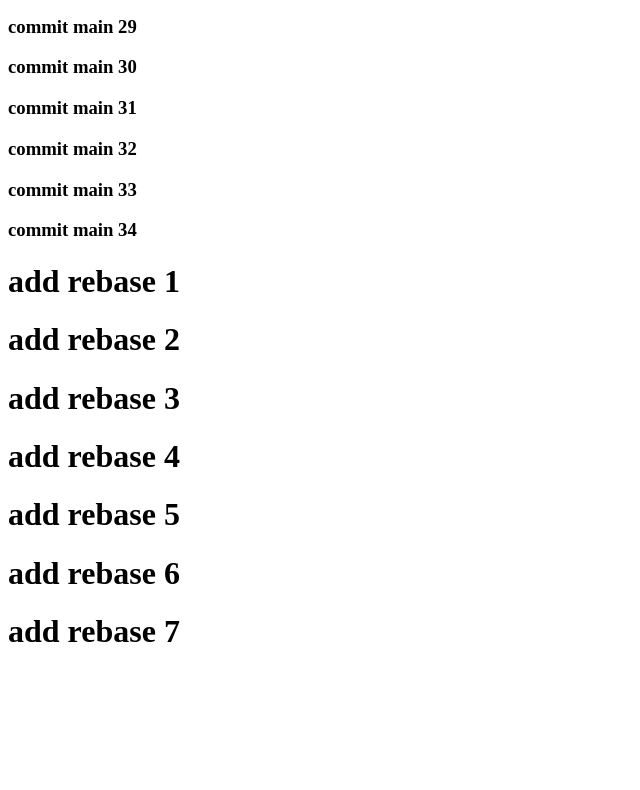
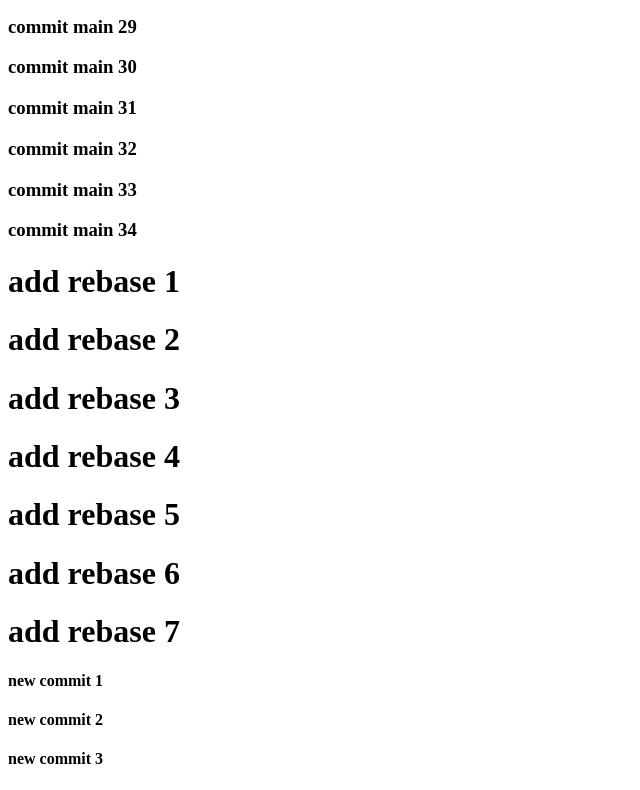
Before and after one commit to tuanvuf4/js-testing, a website: page index.html in a window 1280 px wide. Shown: the part 1421-2211 px from the top of the page, without its empty margins (0-640 px from the left). Before the commit the page ends 2093 px from the top, so only its background shows below. Drawn offline with Linux system fonts and the light colour scheme.

Commit message:
new commit 1

```diff
--- a/index.html
+++ b/index.html
@@ -61,6 +61,10 @@
     <h1>add rebase 6</h1>
     <h1>add rebase 7</h1>
 
+    <h4>new commit 1</h4>
+    <h4>new commit 2</h4>
+    <h4>new commit 3</h4>
+
     <!-- <script src="./scripts/curry.js"></script> -->
     <!-- <script src="./scripts/decorator.js"></script> -->
     <!-- <script src="./scripts/main.js"></script> -->
```
